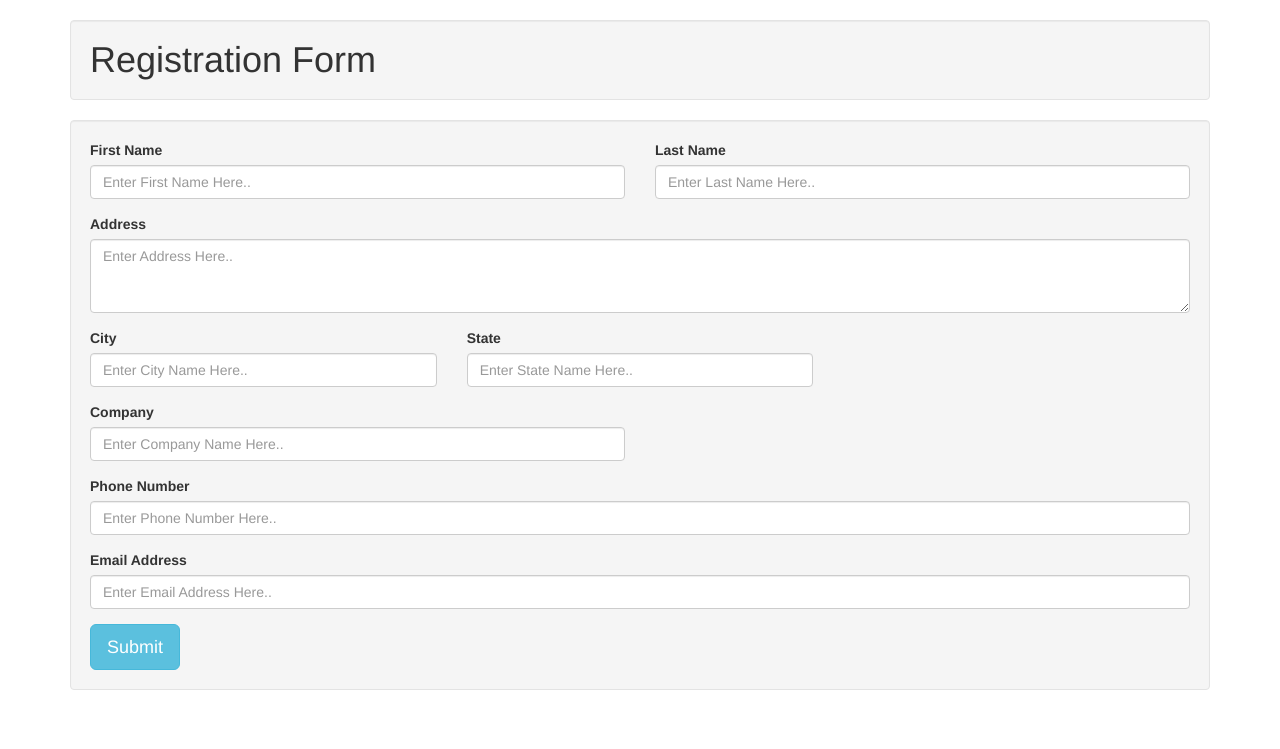
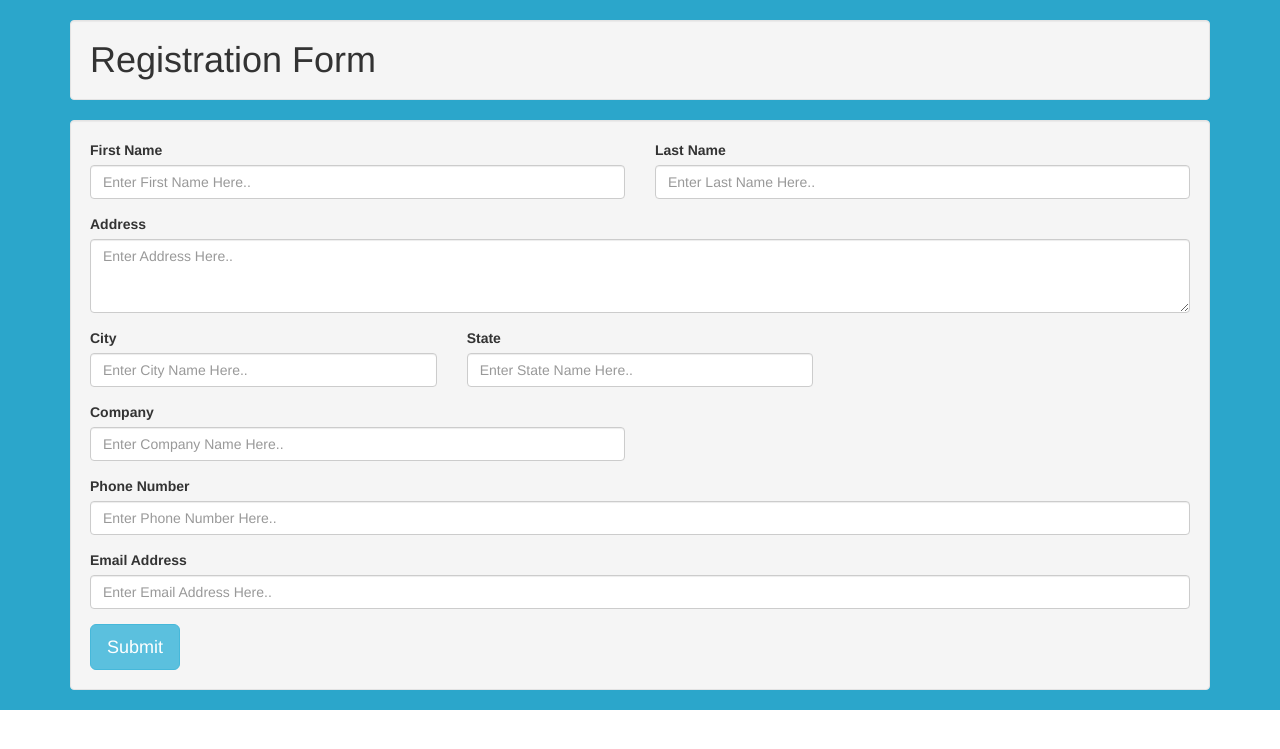
Before and after one commit to yilmazalican/KolaySiparis, a Django app: page /register in a window 1280 px wide. Shown: the top 749 px of the page. Run offline with Django 3.2, Linux system fonts and the light colour scheme; some libraries are stand-ins or nearby versions.

Commit message:
added register's markup some changes

```diff
--- a/static/templates/register.html
+++ b/static/templates/register.html
@@ -9,8 +9,8 @@
 {# Display django.contrib.messages as Bootstrap alerts #}
 {% bootstrap_messages %}
 {% load static from staticfiles%}
-
-<div class="container">
+<div class="row" style ='background-color: #2ba6cb;'>
+<div class="container" >
     <h1 class="well">Registration Form</h1>
 	<div class="col-lg-12 well">
 	<div class="row">
@@ -63,3 +63,4 @@
 				</div>
 	</div>
 	</div>
+</div>
```
Also changed, not shown: 2 other files.
